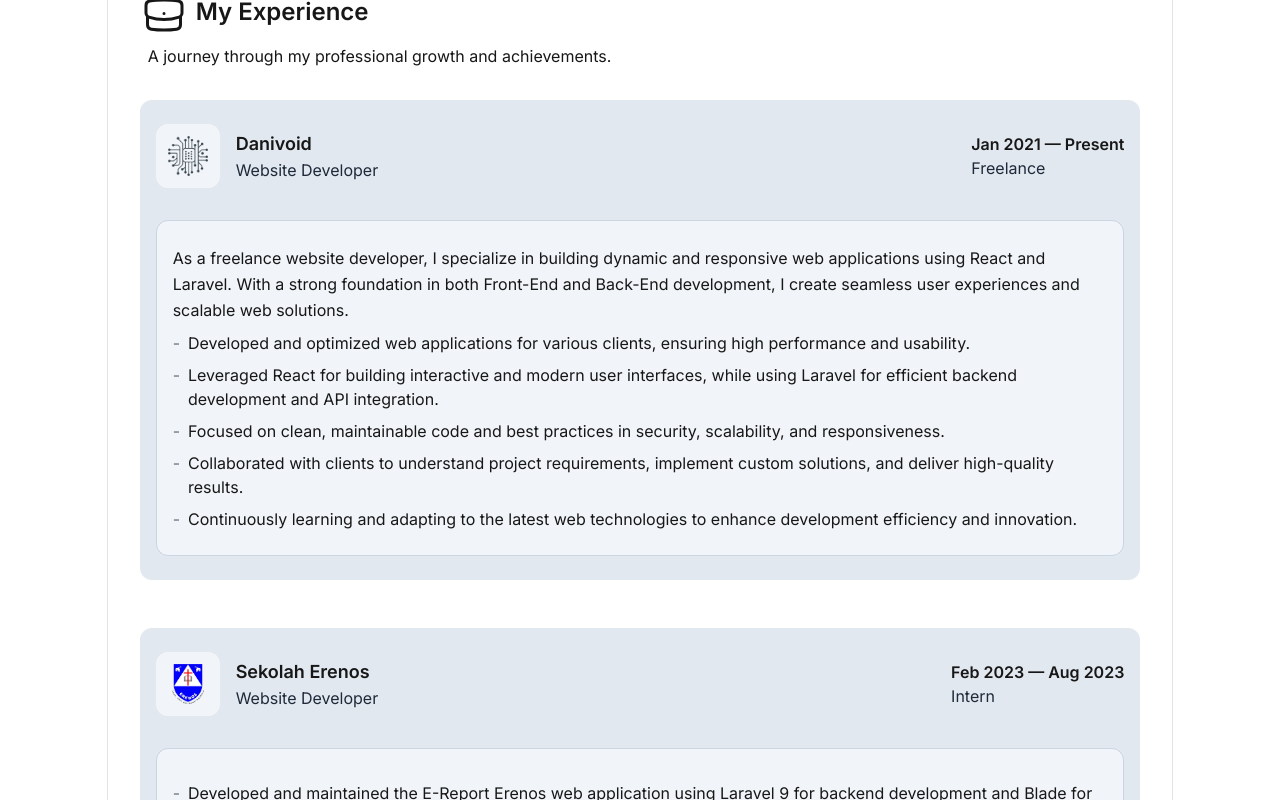
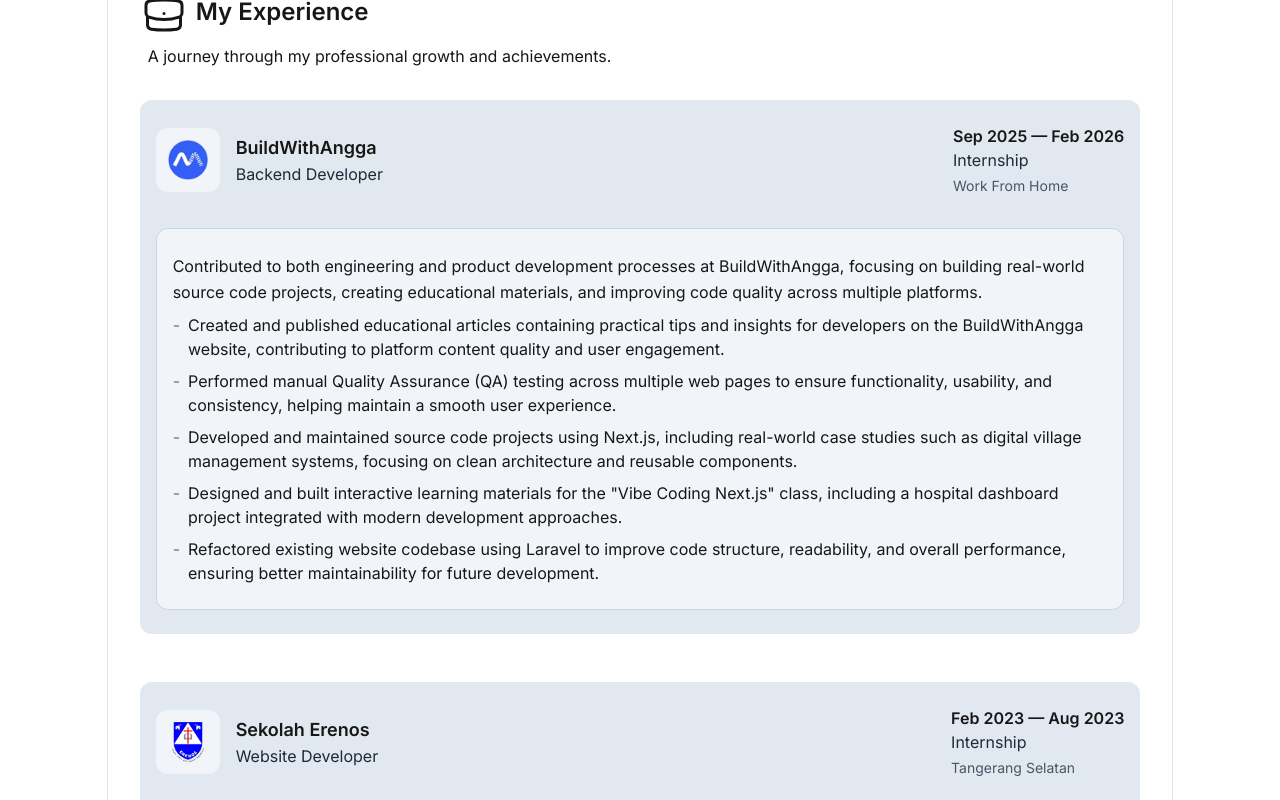
Before and after one commit to danisec/portofolio, a Next.js app: page / in a window 1280 px wide. Shown: the part 680-1480 px from the top of the page. Built offline with nearby package versions, Linux system fonts and the light colour scheme.

Commit message:
feat: update my experience

```diff
--- a/src/app/home/Experience.tsx
+++ b/src/app/home/Experience.tsx
@@ -85,6 +85,17 @@
                   >
                     {experience.work}
                   </span>
+                  {experience.location && (
+                    <p
+                      className={clsx(
+                        ['mt-1'],
+                        ['text-xs lg:text-sm'],
+                        ['text-gray-600 dark:text-gray-400'],
+                      )}
+                    >
+                      {experience.location}
+                    </p>
+                  )}
                 </div>
               </div>
 
--- a/src/data/experiences.tsx
+++ b/src/data/experiences.tsx
@@ -5,6 +5,7 @@
     alt?: string;
     title?: string;
     period?: string;
+    location?: string;
     work?: string;
     descriptionType?: 'paragraph' | 'list';
     description?: string | string[];
@@ -14,21 +15,22 @@
 const experiences: ExperienceItem[] = [
     {
         id: 1,
-        institution: 'Danivoid',
-        logo: '/images/logo/danivoid.png',
-        alt: 'Danivoid Logo',
-        title: 'Website Developer',
-        period: 'Jan 2021 — Present',
-        work: 'Freelance',
+        institution: 'BuildWithAngga',
+        logo: '/images/logo/buildwithangga.png',
+        alt: 'BuildWithAngga Logo',
+        title: 'Backend Developer',
+        period: 'Sep 2025 — Feb 2026',
+        location: 'Work From Home',
+        work: 'Internship',
         descriptionType: 'list',
         detail:
-            'As a freelance website developer, I specialize in building dynamic and responsive web applications using React and Laravel. With a strong foundation in both Front-End and Back-End development, I create seamless user experiences and scalable web solutions.',
+            'Contributed to both engineering and product development processes at BuildWithAngga, focusing on building real-world source code projects, creating educational materials, and improving code quality across multiple platforms.',
         description: [
-            'Developed and optimized web applications for various clients, ensuring high performance and usability.',
-            'Leveraged React for building interactive and modern user interfaces, while using Laravel for efficient backend development and API integration.',
-            'Focused on clean, maintainable code and best practices in security, scalability, and responsiveness.',
-            'Collaborated with clients to understand project requirements, implement custom solutions, and deliver high-quality results.',
-            'Continuously learning and adapting to the latest web technologies to enhance development efficiency and innovation.',
+            'Created and published educational articles containing practical tips and insights for developers on the BuildWithAngga website, contributing to platform content quality and user engagement.',
+            'Performed manual Quality Assurance (QA) testing across multiple web pages to ensure functionality, usability, and consistency, helping maintain a smooth user experience.',
+            'Developed and maintained source code projects using Next.js, including real-world case studies such as digital village management systems, focusing on clean architecture and reusable components.',
+            'Designed and built interactive learning materials for the "Vibe Coding Next.js" class, including a hospital dashboard project integrated with modern development approaches.',
+            'Refactored existing website codebase using Laravel to improve code structure, readability, and overall performance, ensuring better maintainability for future development.',
         ],
     },
     {
@@ -38,7 +40,8 @@
         alt: 'Sekolah Erenos Logo',
         title: 'Website Developer',
         period: 'Feb 2023 — Aug 2023',
-        work: 'Intern',
+        location: 'Tangerang Selatan',
+        work: 'Internship',
         descriptionType: 'list',
         description: [
             'Developed and maintained the E-Report Erenos web application using Laravel 9 for backend development and Blade for frontend rendering.',
@@ -57,6 +60,7 @@
         alt: 'PT Reka Optima Logo',
         title: 'Data Entry',
         period: 'Jul 2019 — Jun 2020',
+        location: 'Tangerang Selatan',
         work: 'Full Time',
         descriptionType: 'list',
         description: [
```
Also changed, not shown: public/images/logo/buildwithangga.png (added).
